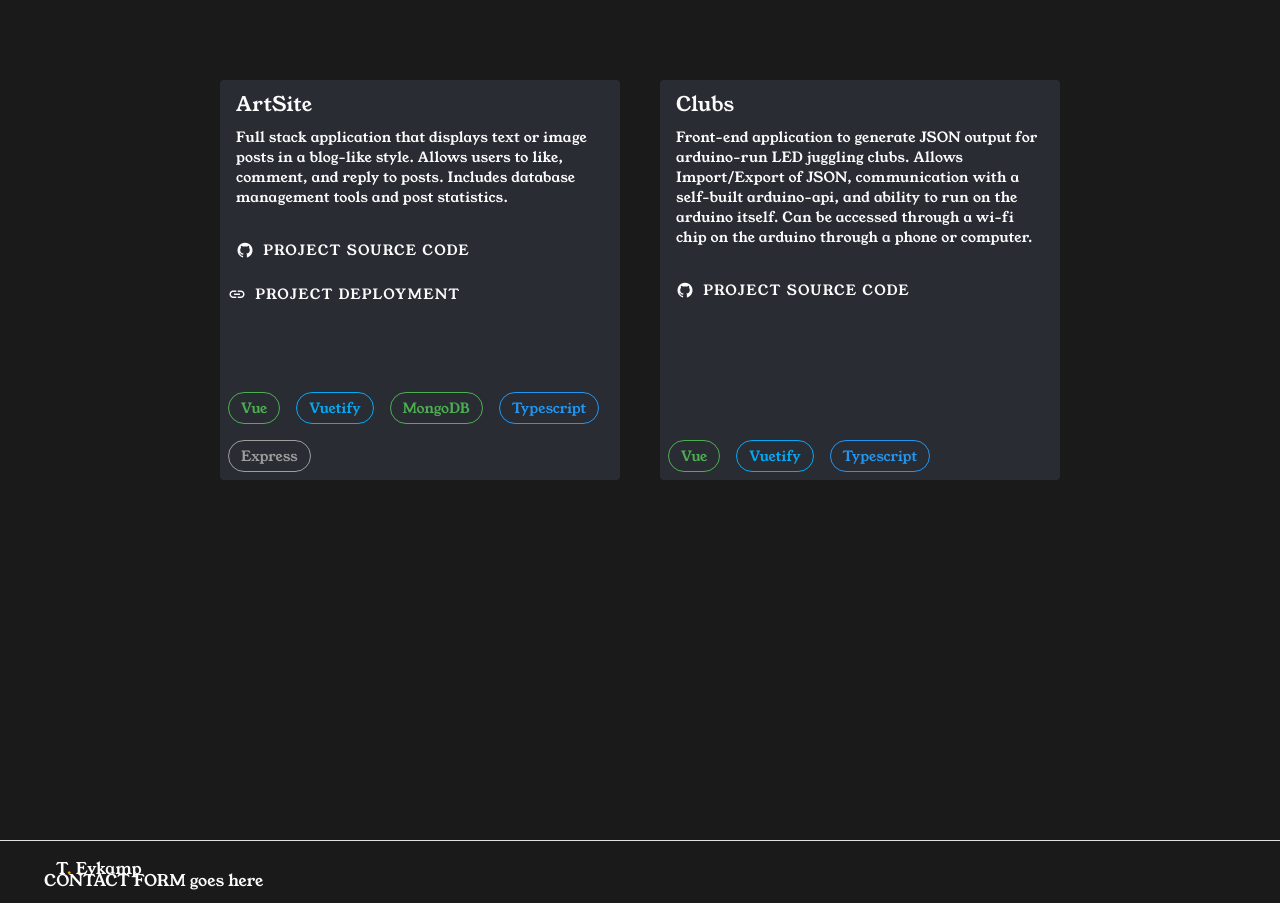
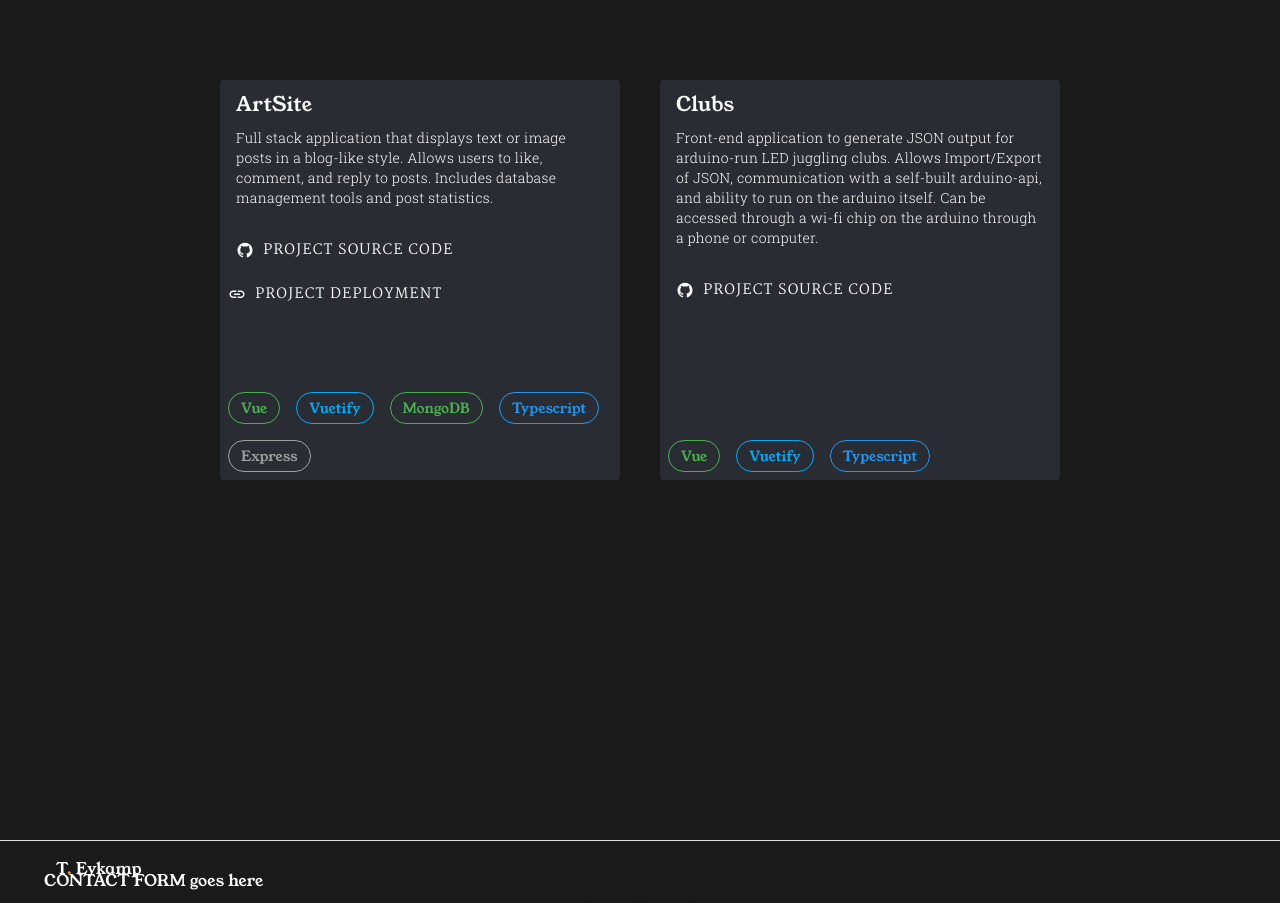
Before and after one commit to teykamp/homepage, a Vue app: page / in a window 1280 px wide. Shown: the part 1560-2463 px from the top of the page. Built offline with nearby package versions, Linux system fonts and the light colour scheme.

Commit message:
change fonts for coding content

```diff
--- a/src/components/CodingContent.vue
+++ b/src/components/CodingContent.vue
@@ -22,10 +22,10 @@
       <v-card-title>
         {{ project.title }}
       </v-card-title>
-      <v-card-text>
+      <v-card-text style="font-family: Roboto Slab;">
         {{ project.description }}
       </v-card-text>
-      <v-card-actions class="d-inline">
+      <v-card-actions class="d-inline" style="font-family: Martel;">
         <v-btn
           v-if="project.src"
           text="Project Source Code"
@@ -43,7 +43,9 @@
           target="_blank"
         ></v-btn>
       </v-card-actions>
-      <v-card-actions class="d-flex flex-wrap" :style="{
+      <v-card-actions
+        class="d-flex flex-wrap"
+        :style="{
         'position': 'absolute',
         'bottom': '0'
       }">
```
